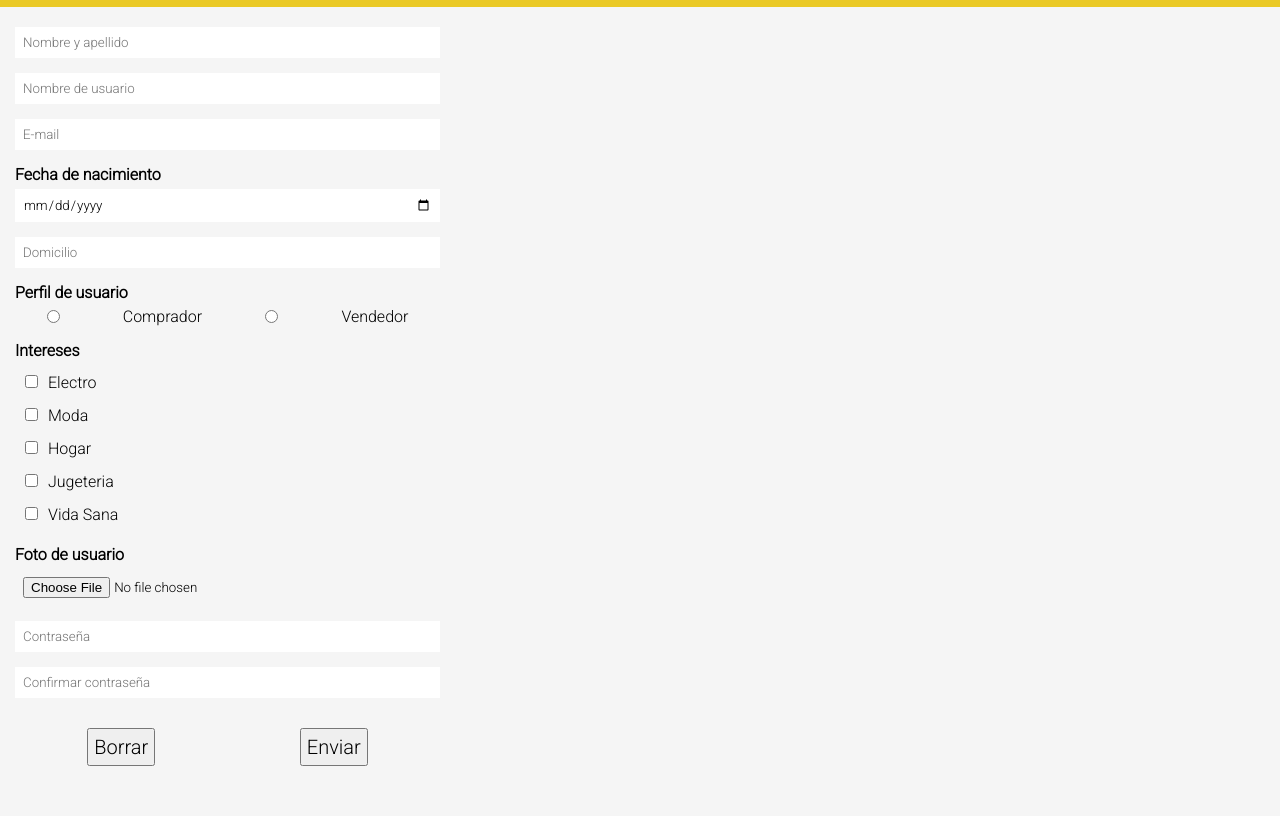
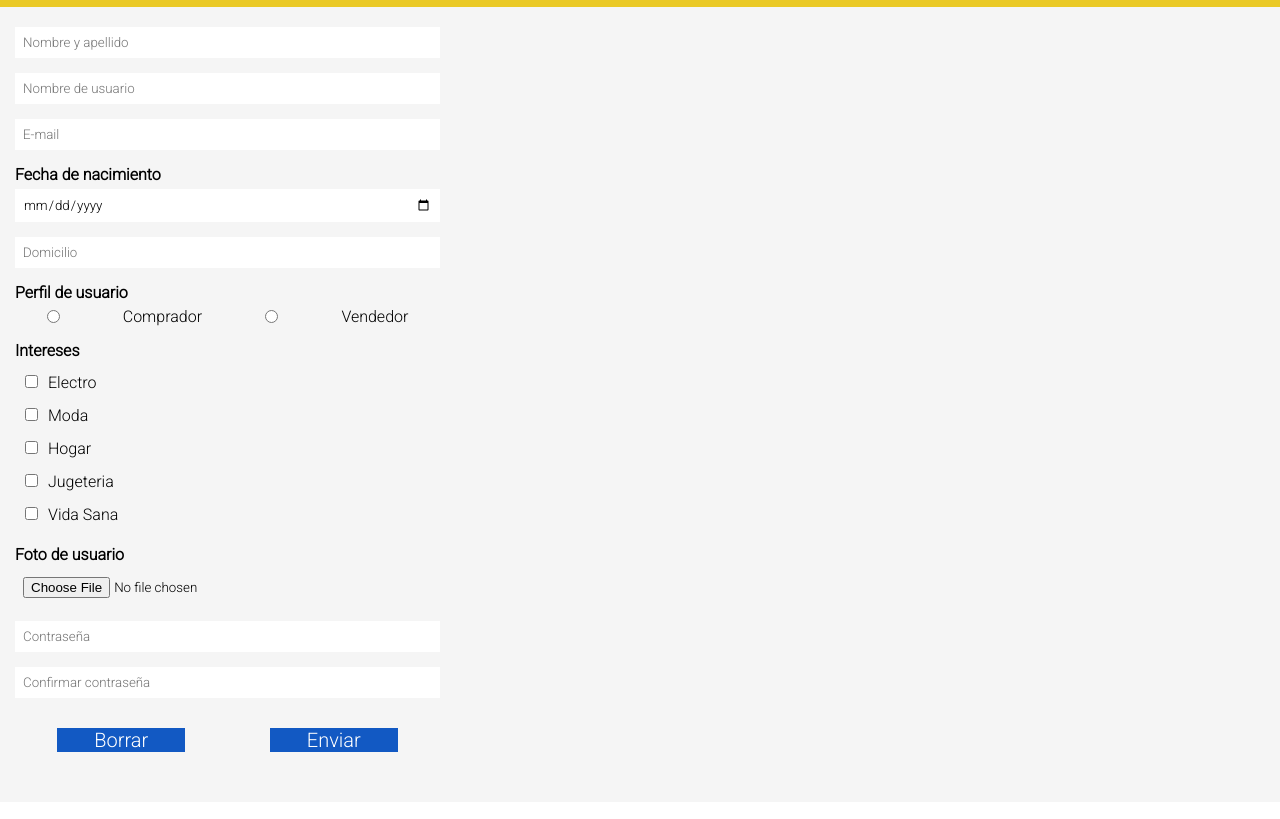
Before and after one commit to Kevin-Williams01/MercadoLiebre, a website: page views/register.html in a window 1280 px wide. Shown: the part 133-952 px from the top of the page. Drawn offline with Linux system fonts and the light colour scheme; files whose address does not match are found by name.

Commit message:
Entrega 8/5

```diff
--- a/public/css/styles.css
+++ b/public/css/styles.css
@@ -219,7 +219,10 @@ p {
 
 .boton-formulario button {
     font-size: 20px;
-    padding: 5px;
+    width: 10vw;
+    border: none;
+    color: white;
+    background-color: #1259c3;
 }
 
 .login {
@@ -400,6 +403,10 @@ footer section i {
         background-color: #0022AA;
     }
 
+    .boton-formulario button:hover{
+        background-color: #0022AA;
+    }
+
     .main-footer{
         display: flex;
         flex-direction: row;
```
